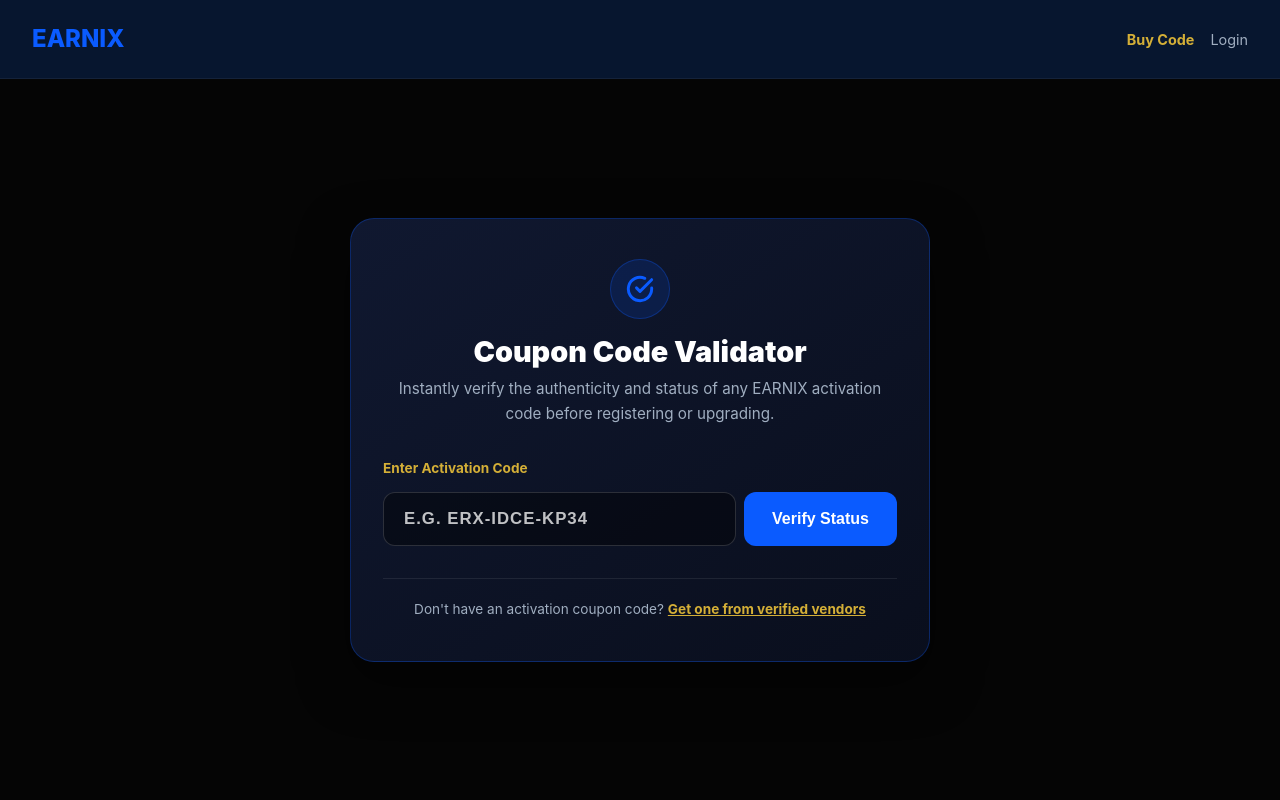
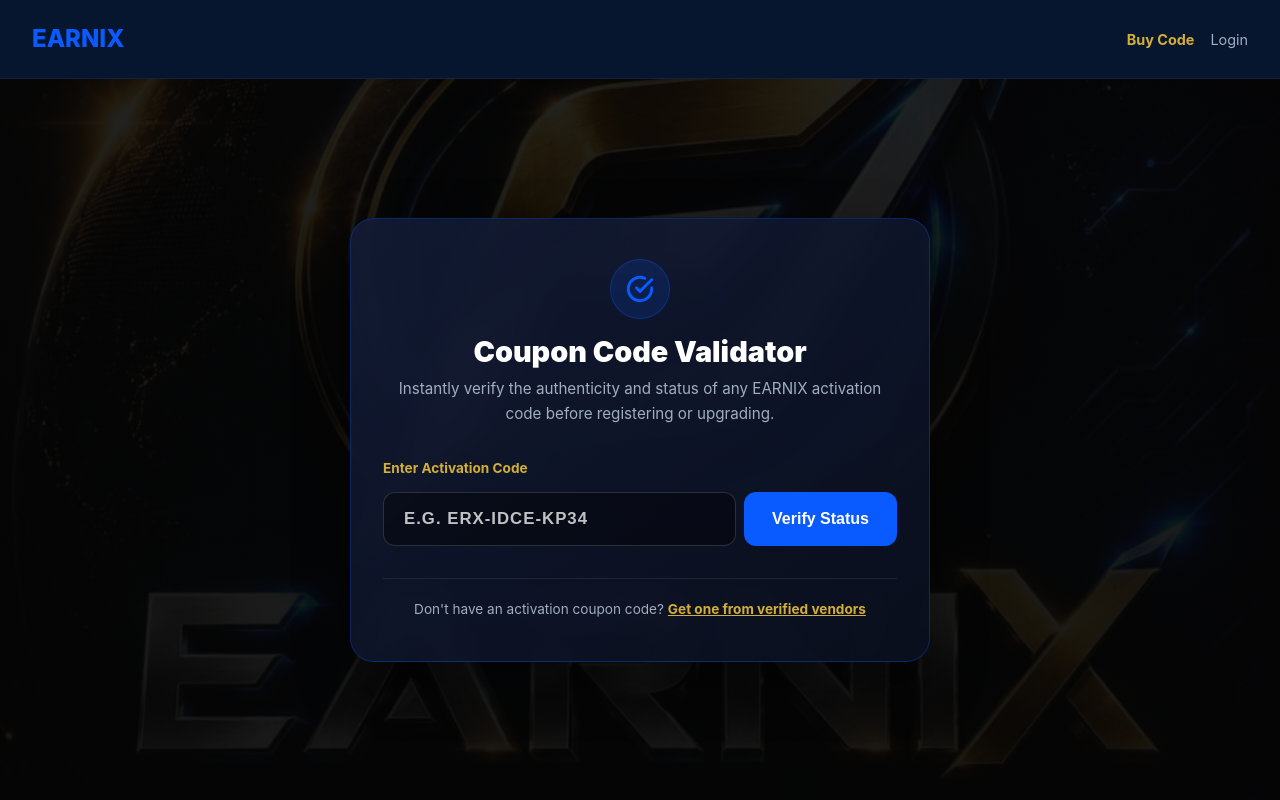
Before and after one commit to Eliyoung2005/EARNIX, a Next.js app: page /validate-code in a window 1280 px wide. Built offline with nearby package versions, Linux system fonts and the light colour scheme; no server answers; the database is empty.

Commit message:
design: add logo background to validate-code page layout

```diff
--- a/src/app/validate-code/page.tsx
+++ b/src/app/validate-code/page.tsx
@@ -32,7 +32,7 @@ export default function ValidateCodePage() {
   };
 
   return (
-    <div style={{ minHeight: '100vh', background: 'var(--bg-color)', color: 'white', display: 'flex', flexDirection: 'column' }}>
+    <div style={{ minHeight: '100vh', backgroundImage: "linear-gradient(rgba(5, 5, 5, 0.88), rgba(5, 5, 5, 0.92)), url('/earnix-logo.jpg')", backgroundSize: 'cover', backgroundPosition: 'center', backgroundAttachment: 'fixed', color: 'white', display: 'flex', flexDirection: 'column' }}>
 
       {/* Navbar Header */}
       <header style={{ padding: '1.25rem 2rem', display: 'flex', justifyContent: 'space-between', alignItems: 'center', borderBottom: '1px solid rgba(255,255,255,0.05)', background: 'var(--surface-color)' }}>
```
